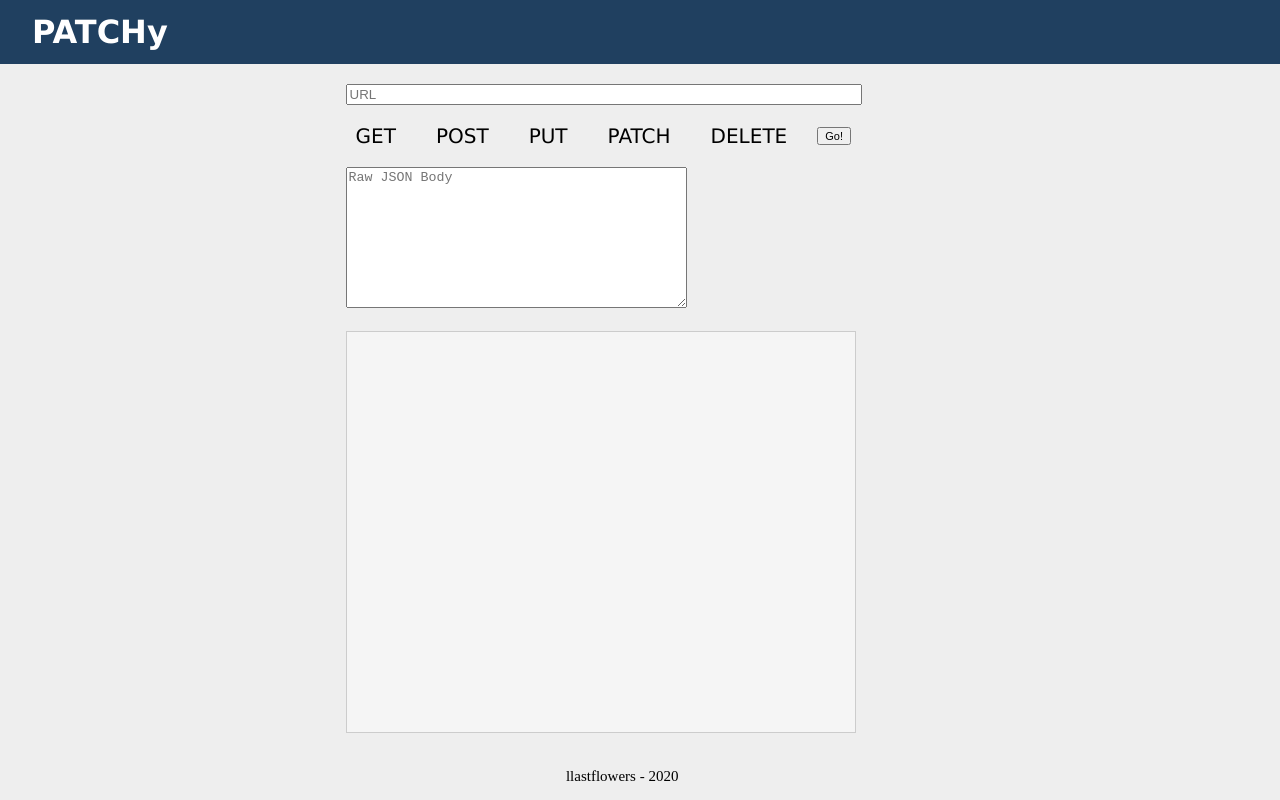
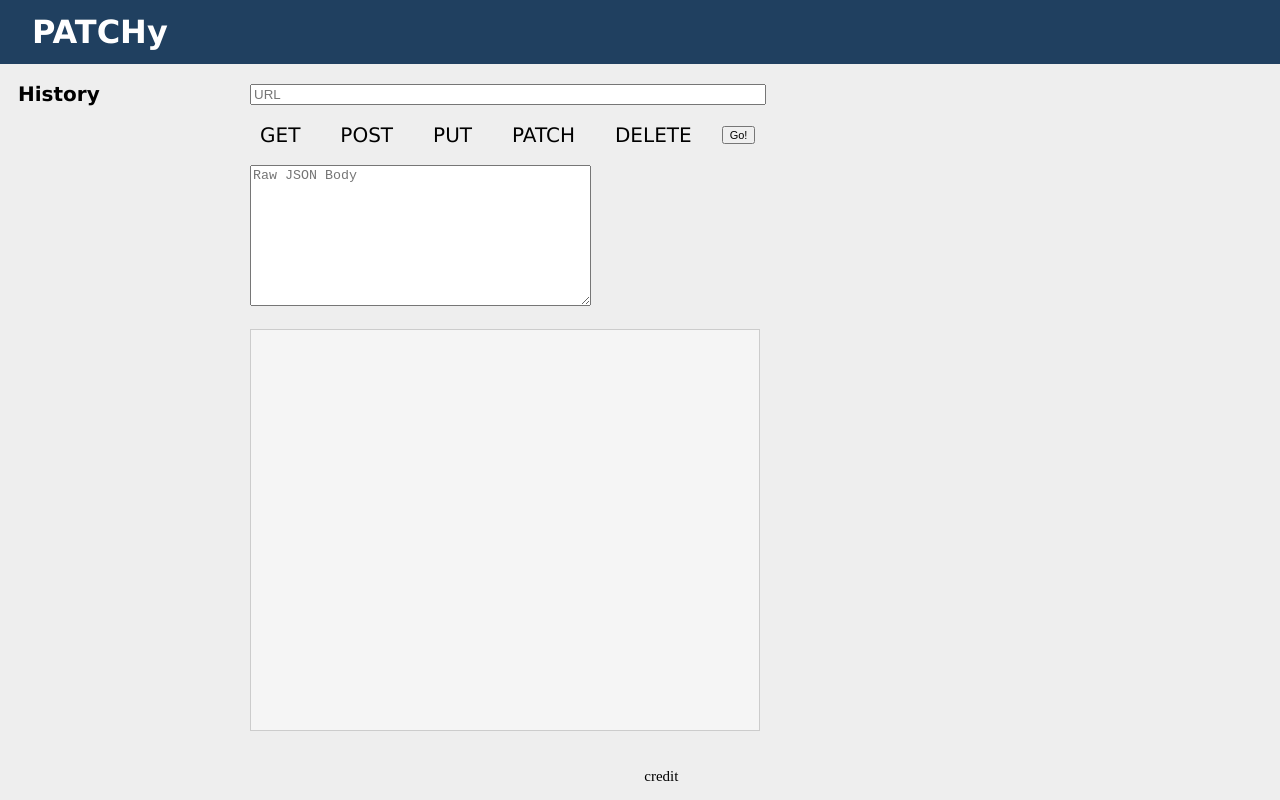
Before and after one commit to llastflowers/resty, a React app: page / in a window 1280 px wide. Built offline with nearby package versions, Linux system fonts and the light colour scheme.

Commit message:
history section added

```diff
--- a/src/components/App.css
+++ b/src/components/App.css
@@ -22,11 +22,24 @@ body {
 }
 
 .Form {
-    margin: 20px 27%;
+    margin: 20px 0;
+    display: grid;
+    grid-template-columns: 1fr 7fr;
+
+    .historyContainer {
+        width: 250px;
+    }
+
+    h2 {
+        font-size: 20px;
+        font-family: Verdana, Geneva, Tahoma, sans-serif;
+        font-weight: bold;
+        margin-left: 18px;
+    }
 
     .methods {
         display: flex;
-        margin: 1em 0;
+        margin: 15px 0;
     }
 
     input[type="text"] {
--- a/src/components/Footer.js
+++ b/src/components/Footer.js
@@ -5,7 +5,7 @@ class Footer extends Component {
   render() {
     return (
       <footer className={styles.Footer}>
-        <p><a href="https://www.github.com/llastflowers">llastflowers - 2020</a></p>
+        <p><a href="https://resty.netlify.com/">credit</a></p>
       </footer>
     );
   }
--- a/src/components/Form.js
+++ b/src/components/Form.js
@@ -4,6 +4,11 @@ import styles from './App.css';
 
 const Form = ({ onSubmit }) => (
   <form className={styles.Form} onSubmit={onSubmit}>
+    <div className={styles.historyContainer}>
+      <h2>History</h2>
+      <ul></ul>
+    </div>
+    <div>
       <input type="text" placeholder="URL" />
       <section className={styles.methods}>
         <label>
@@ -32,6 +37,7 @@ const Form = ({ onSubmit }) => (
       <div className={styles.responseField}>
 
       </div>
+    </div>
   </form>
 );
 
--- a/src/components/Result.js
+++ b/src/components/Result.js
@@ -0,0 +1,4 @@
+/* <section>
+  <h2>History</h2>
+  <ul></ul>
+</section> */
```
Lines whose indentation alone changed are shown as unchanged.
